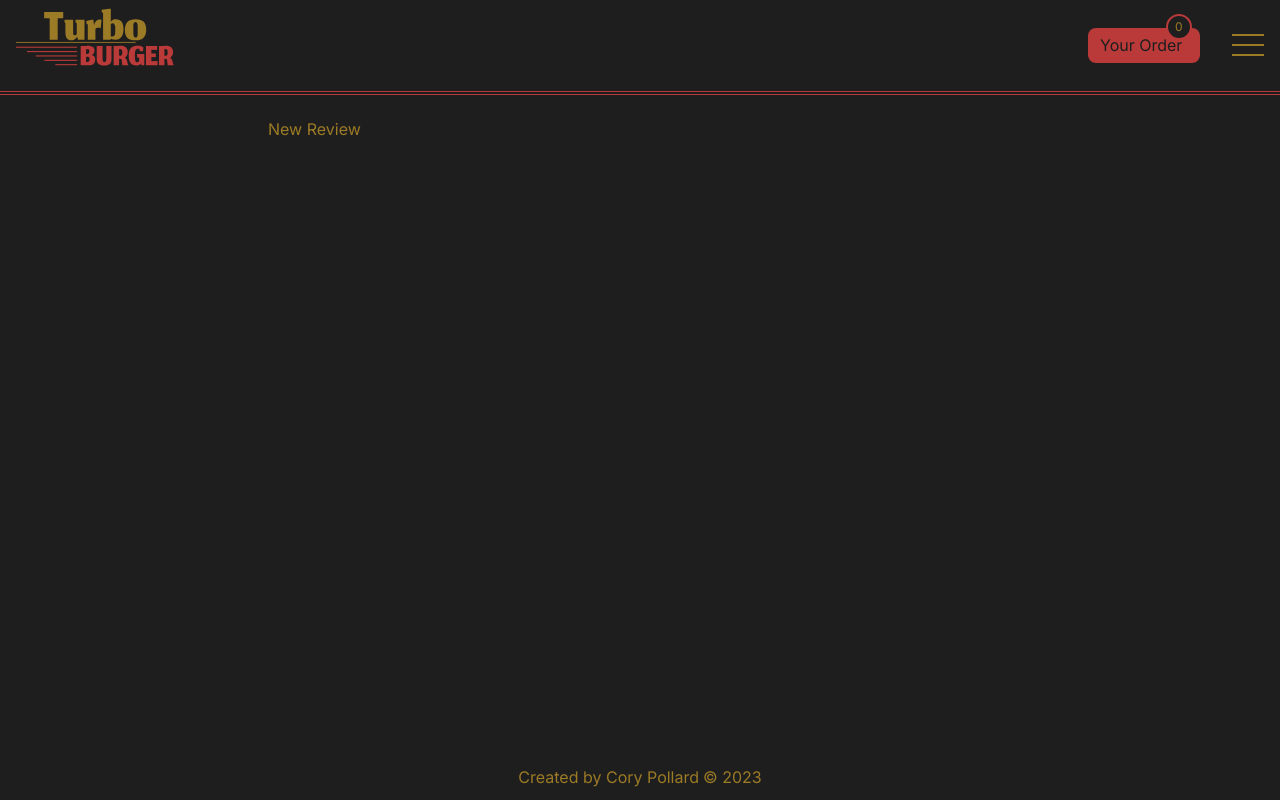
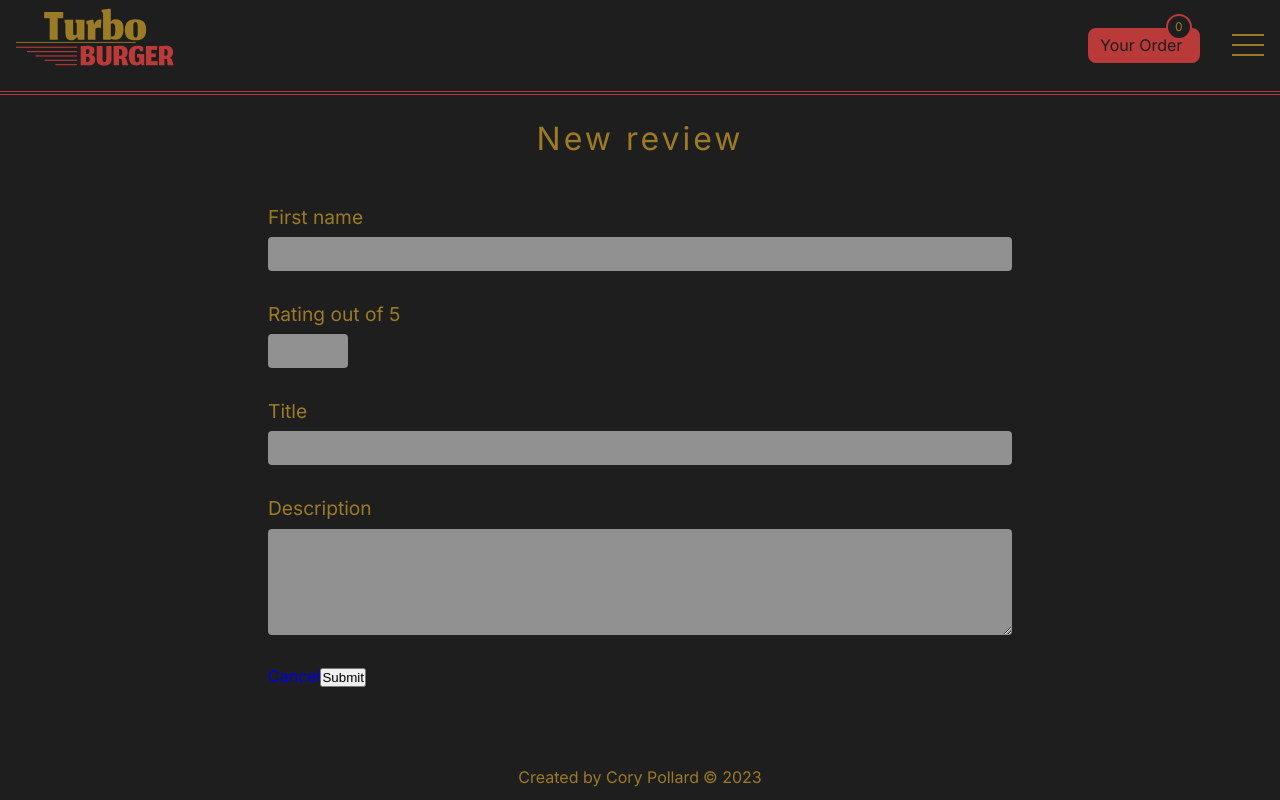
Before and after one commit to SpectreAscended/turbo-burger, a React (Vite) app: page /reviews/new in a window 1280 px wide. Built offline with nearby package versions, Linux system fonts and the light colour scheme; no server answers; a web font is replaced by a local one.

Commit message:
created add review form

```diff
--- /dev/null
+++ b/src/components/reviews/reviewForm/ReviewForm.tsx
@@ -0,0 +1,69 @@
+import { Form, FormMethod, Link } from 'react-router-dom';
+import { useSelector } from 'react-redux';
+import { RootState } from '../../../store';
+import './reviewForm.scss';
+
+interface ReviewFormProps {
+  method?: FormMethod;
+  review?: any;
+}
+
+const ReviewForm: React.FC<ReviewFormProps> = ({ method, review }) => {
+  const userName = useSelector<RootState>(
+    state => state.auth.userName
+  ) as string;
+
+  return (
+    <Form method={method} className="review-form">
+      <h1 className="review-form__heading">New review</h1>
+      <label htmlFor="first-name" className="review-form__label">
+        First name
+      </label>
+      <input
+        type="text"
+        id="first-name"
+        name="first-name"
+        value={userName}
+        className="review-form__input"
+      />
+      <label htmlFor="rating" className="review-form__label">
+        Rating out of 5
+      </label>
+      <input
+        type="number"
+        min={1}
+        max={5}
+        step={0.5}
+        className="review-form__input--rating"
+      />
+      <label htmlFor="title" className="review-form__label">
+        Title
+      </label>
+      <input
+        type="text"
+        id="title"
+        name="title"
+        className="review-form__input"
+      />
+      <label htmlFor="description" className="review-form__label">
+        Description
+      </label>
+      <textarea
+        id="description"
+        name="description"
+        rows={5}
+        className="review-form__description"
+      />
+      <div className="review-form__actions">
+        <Link to="/reviews" className="review-form__actions-btn--cancel">
+          Cancel
+        </Link>
+        <button type="submit" className="review-form__actions-btn--submit">
+          Submit
+        </button>
+      </div>
+    </Form>
+  );
+};
+
+export default ReviewForm;
--- /dev/null
+++ b/src/components/reviews/reviewForm/reviewForm.scss
@@ -0,0 +1,33 @@
+@import '../../../index.scss';
+
+.review-form {
+  &__heading {
+    margin-bottom: 3rem;
+    text-align: center;
+  }
+
+  &__label {
+    display: block;
+    font-size: 1.2rem;
+    margin-bottom: 0.5rem;
+  }
+
+  &__input {
+    @include input-regular;
+
+    &--rating {
+      display: inline-block;
+      font-size: 1rem;
+      padding: 0.5rem;
+      margin-bottom: 2rem;
+      border: none;
+      border-radius: 0.25rem;
+      background-color: #919191;
+      color: #000;
+    }
+  }
+
+  &__description {
+    @include input-regular;
+  }
+}
--- a/src/pages/reviews/EditReview.tsx
+++ b/src/pages/reviews/EditReview.tsx
@@ -1,5 +1,8 @@
+import ReviewForm from '../../components/reviews/reviewForm/ReviewForm';
+
+// TODO load the review or accept in props and add to ReviewForm attributes
 const EditReviewPage: React.FC = () => {
-  return <div>Edit</div>;
+  return <ReviewForm method="patch" />;
 };
 
 export default EditReviewPage;
--- a/src/pages/reviews/NewReview.tsx
+++ b/src/pages/reviews/NewReview.tsx
@@ -1,5 +1,7 @@
+import ReviewForm from '../../components/reviews/reviewForm/ReviewForm';
+
 const NewReviewPage: React.FC = () => {
-  return <div>New Review</div>;
+  return <ReviewForm method="post" />;
 };
 
 export default NewReviewPage;
```
